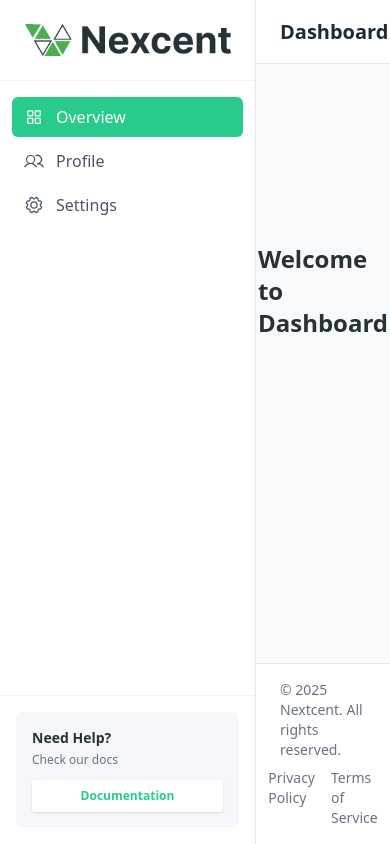
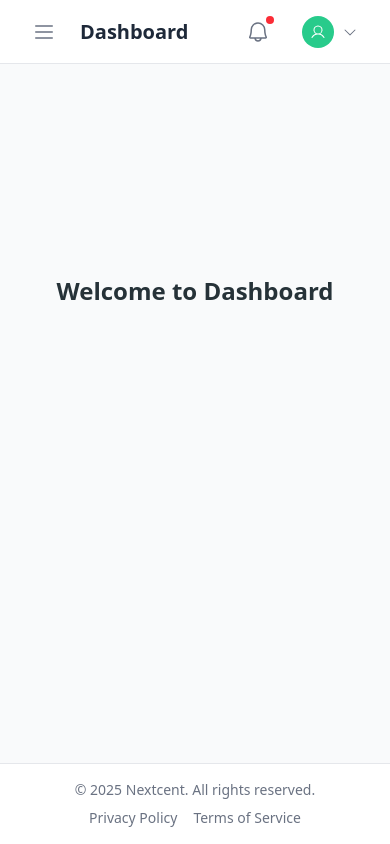
Before and after one commit to Jasgitcodes/Nextcent, a React (Vite) app: page /dashboard in a window 390 px wide. Built offline with nearby package versions, Linux system fonts and the light colour scheme; no server answers.

Commit message:
feat: Implement core dashboard layout with sidebar and navbar, alongside a new main application navigation bar.

```diff
--- a/src/app/Dashboard/DashboardLayout.jsx
+++ b/src/app/Dashboard/DashboardLayout.jsx
@@ -1,14 +1,20 @@
-import React from 'react';
+import React, { useState } from 'react';
 import Sidebar from './Sidebar';
 import DashboardNavbar from './DashboardNavbar';
 import DashboardFooter from './DashboardFooter';
 
 const DashboardLayout = ({ children }) => {
+    const [isSidebarOpen, setIsSidebarOpen] = useState(false);
+
+    const toggleSidebar = () => {
+        setIsSidebarOpen(!isSidebarOpen);
+    };
+
     return (
         <div className="flex h-screen bg-gray-50">
-            <Sidebar />
+            <Sidebar isOpen={isSidebarOpen} toggleSidebar={toggleSidebar} />
             <div className="flex-1 flex flex-col overflow-hidden">
-                <DashboardNavbar />
+                <DashboardNavbar toggleSidebar={toggleSidebar} />
                 <main className="flex-1 overflow-x-hidden overflow-y-auto bg-gray-50 p-6">
                     {children}
                 </main>
--- a/src/app/Dashboard/DashboardNavbar.jsx
+++ b/src/app/Dashboard/DashboardNavbar.jsx
@@ -3,9 +3,9 @@ import { useAuth } from '../../context/AuthContext';
 import { auth } from '../../config/firebase';
 import { signOut } from 'firebase/auth';
 import { useNavigate } from 'react-router-dom';
-import { PiBell, PiCaretDown, PiUser } from 'react-icons/pi';
+import { PiBell, PiCaretDown, PiUser, PiList } from 'react-icons/pi';
 
-const DashboardNavbar = () => {
+const DashboardNavbar = ({ toggleSidebar }) => {
     const { currentUser } = useAuth();
     const navigate = useNavigate();
     const [isDropdownOpen, setIsDropdownOpen] = useState(false);
@@ -21,7 +21,13 @@ const DashboardNavbar = () => {
 
     return (
         <header className="bg-white border-b border-gray-200 h-16 flex items-center justify-between px-6 sticky top-0 z-10">
-            <div className="flex items-center">
+            <div className="flex items-center gap-4">
+                <button
+                    onClick={toggleSidebar}
+                    className="md:hidden p-2 text-gray-500 hover:bg-gray-100 rounded-lg"
+                >
+                    <PiList size={24} />
+                </button>
                 <h2 className="text-xl font-semibold text-gray-800">Dashboard</h2>
             </div>
 
--- a/src/app/Dashboard/Sidebar.jsx
+++ b/src/app/Dashboard/Sidebar.jsx
@@ -1,8 +1,8 @@
 import React from 'react';
 import { Link, useLocation } from 'react-router-dom';
-import { PiSquaresFour, PiUsers, PiGear, PiSignOut } from 'react-icons/pi';
+import { PiSquaresFour, PiUsers, PiGear, PiSignOut, PiX } from 'react-icons/pi';
 
-const Sidebar = () => {
+const Sidebar = ({ isOpen, toggleSidebar }) => {
     const location = useLocation();
 
     const links = [
@@ -12,11 +12,30 @@ const Sidebar = () => {
     ];
 
     return (
-        <div className="h-screen w-64 bg-white border-r border-gray-200 flex flex-col">
-            <div className="p-6 flex items-center justify-center border-b border-gray-100">
+        <>
+            {/* Mobile Overlay */}
+            {isOpen && (
+                <div
+                    className="fixed inset-0 bg-black bg-opacity-50 z-20 md:hidden"
+                    onClick={toggleSidebar}
+                ></div>
+            )}
+
+            {/* Sidebar */}
+            <div className={`
+                fixed md:static inset-y-0 left-0 z-30 w-64 bg-white border-r border-gray-200 flex flex-col transition-transform duration-300 ease-in-out
+                ${isOpen ? 'translate-x-0' : '-translate-x-full md:translate-x-0'}
+            `}>
+                <div className="p-6 flex items-center justify-between border-b border-gray-100">
                     <Link to="/">
                         <img src="/logo.png" alt="Nextcent" className="h-8" />
                     </Link>
+                    <button
+                        onClick={toggleSidebar}
+                        className="md:hidden p-1 text-gray-500 hover:bg-gray-100 rounded"
+                    >
+                        <PiX size={20} />
+                    </button>
                 </div>
 
                 <nav className="flex-1 overflow-y-auto py-4">
@@ -25,6 +44,7 @@ const Sidebar = () => {
                             <li key={link.path}>
                                 <Link
                                     to={link.path}
+                                    onClick={() => isOpen && toggleSidebar()}
                                     className={`flex items-center gap-3 px-3 py-2 rounded-md transition-colors ${location.pathname === link.path
                                         ? 'bg-[var(--color-primary)] text-white'
                                         : 'text-gray-600 hover:bg-gray-50 hover:text-[var(--color-primary)]'
@@ -48,6 +68,7 @@ const Sidebar = () => {
                     </div>
                 </div>
             </div>
+        </>
     );
 };
 
--- a/src/components/Navbar.jsx
+++ b/src/components/Navbar.jsx
@@ -1,5 +1,5 @@
 import { useState } from 'react'
-import { useNavigate } from 'react-router-dom'
+import { useNavigate, Link } from 'react-router-dom'
 
 import { FaBars } from 'react-icons/fa'
 import { RiCloseFill } from 'react-icons/ri'
@@ -18,12 +18,12 @@ const Navbar = () => {
     }
 
     const urls = [
-        { name: 'Home', link: '#' },
-        { name: 'Services', link: '#' },
-        { name: 'Products', link: '#' },
-        { name: 'Feature', link: '#' },
-        { name: 'Testimonials', link: '#' },
-        { name: 'FAQ', link: '#' },
+        { name: 'Home', link: '/' },
+        { name: 'Services', link: '/services' },
+        { name: 'Products', link: '/products' },
+        { name: 'Feature', link: '/feature' },
+        { name: 'Testimonials', link: '/testimonials' },
+        { name: 'FAQ', link: '/faq' },
     ]
     const navigate = useNavigate()
     return (
@@ -36,11 +36,11 @@ const Navbar = () => {
                     <ul className='flex gap-8 text-lg'>
                         {urls.map(({ name, link }, index) => (
                             <li key={index}>
-                                <a
-                                    href={link}
+                                <Link
+                                    to={link}
                                     className={` ${name === 'Home' ? 'font-bold' : ''} hover:text-[#26cb8b] transition-colors duration-300`}>
                                     {name}
-                                </a>
+                                </Link>
                             </li>
                         ))}
 
@@ -62,17 +62,17 @@ const Navbar = () => {
                 <ul className='flex flex-col gap-4 text-lg mb-4' onClick={toggleMenu}>
                     {urls.map(({ name, link }, index) => (
                         <li key={index}>
-                            <a
-                                href={link}
+                            <Link
+                                to={link}
                                 className={` ${name === 'Home' ? 'font-bold' : ''} hover:text-[#26cb8b] transition-colors duration-300`}>
                                 {name}
-                            </a>
+                            </Link>
                         </li>
                     ))}
                 </ul>
                 <div className='flex justify-around items-center border-t pt-2 md:hidden gap-4 font-semibold'>
-                    <button className=' text-[var(--color-primary)] px-4  rounded-md ' onClick={() => navigate('/login')}>Login</button>
-                    <button className=' text-[var(--color-primary)] px-4  rounded-md' onClick={() => navigate('/signup')}>Sign Up</button>
+                    <button className=' text-[var(--color-primary)] px-4 py-2 cursor-pointer rounded-md ' onClick={() => navigate('/login')}>Login</button>
+                    <button className=' text-[var(--color-primary)] px-4 py-2 cursor-pointer rounded-md' onClick={() => navigate('/signup')}>Sign Up</button>
                 </div>
             </div>
         </nav>
```
Lines whose indentation alone changed are shown as unchanged.
